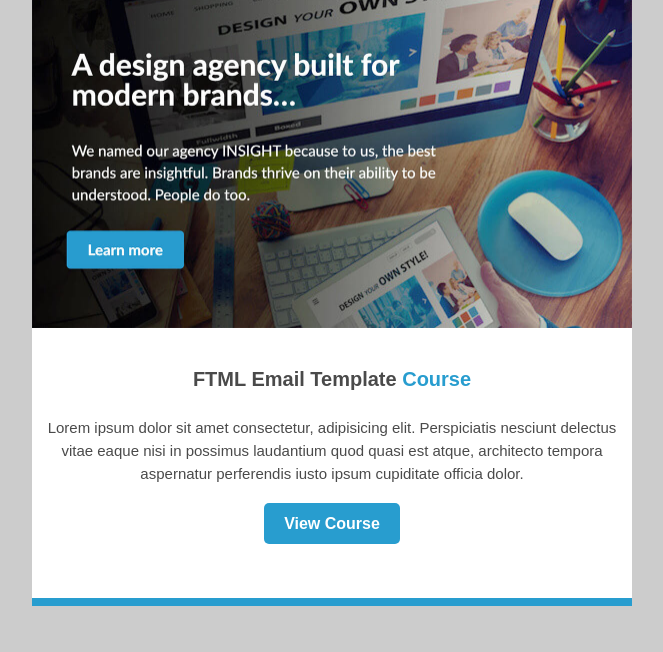
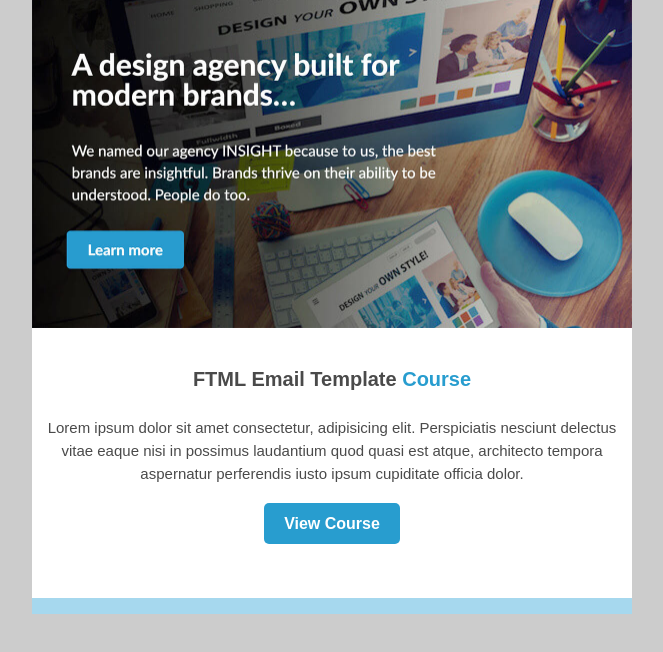
Before and after one commit to nic0mp/email-proj-03, a plain HTML site: page index.html in a window 1280 px wide. Shown: the part 90-742 px from the top of the page, without its empty margins (308-971 px from the left). Drawn offline with Linux system fonts and the light colour scheme.

Commit message:
update borders added

```diff
--- a/index.html
+++ b/index.html
@@ -138,7 +138,7 @@
 
 <!-- BLUE BORDER -->
 			<tr>
-				<td height="8" style="background-color: #289dcf;">
+				<td height="8" style="background-color: #a6d8ee;">
 
 				</td>
 			</tr>
@@ -153,7 +153,11 @@
 			</tr>
 
 <!-- BLUE BORDER -->
+			<tr>
+				<td height="8" style="background-color: #a6d8ee;">
 
+				</td>
+			</tr>
 
 <!-- TWO COLUMN SECTION -->
 			<tr>
```
